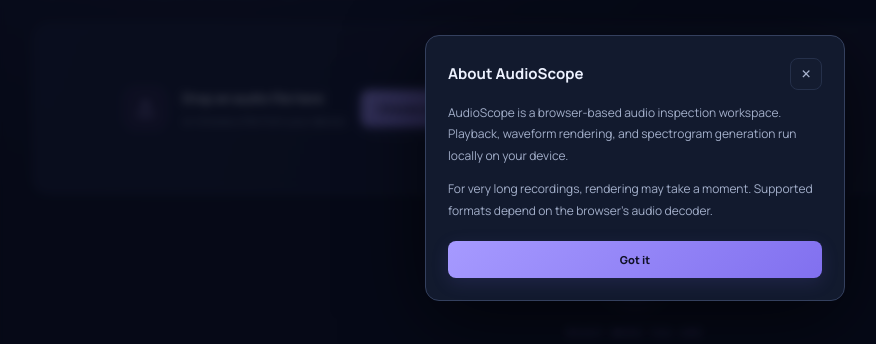
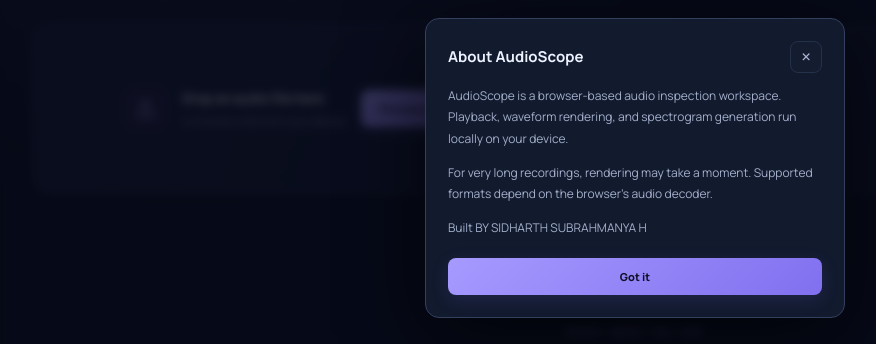
Before and after one commit to Sidharth-git9/acousticscope-audio-visualizer, a plain HTML site: page index.html in a window 1280 px wide. Both pictures are taken after a click on the button "About AudioScope". Shown: the part 232-576 px from the top of the page, without its empty margins (5-881 px from the left). Drawn offline with nearby package versions, Linux system fonts and the light colour scheme.

Commit message:
Add author information to about dialog

```diff
--- a/index.html
+++ b/index.html
@@ -142,6 +142,7 @@
     <div class="dialog-head"><strong>About AudioScope</strong><button class="icon-button" id="closeAbout" aria-label="Close">×</button></div>
     <p>AudioScope is a browser-based audio inspection workspace. Playback, waveform rendering, and spectrogram generation run locally on your device.</p>
     <p>For very long recordings, rendering may take a moment. Supported formats depend on the browser’s audio decoder.</p>
+    <p>Built BY SIDHARTH SUBRAHMANYA H</p>
     <button class="primary-button dialog-close" id="closeAboutBottom">Got it</button>
   </dialog>
   <script src="script.js"></script>
```
